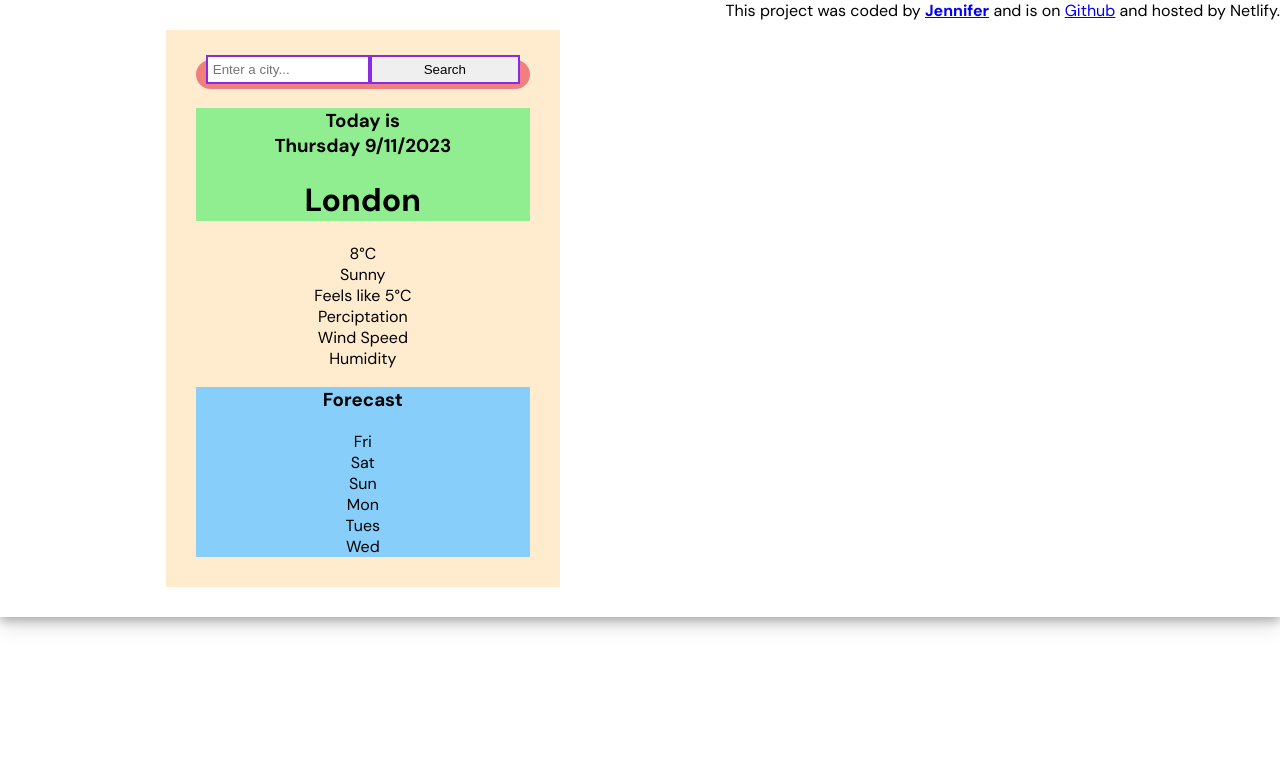
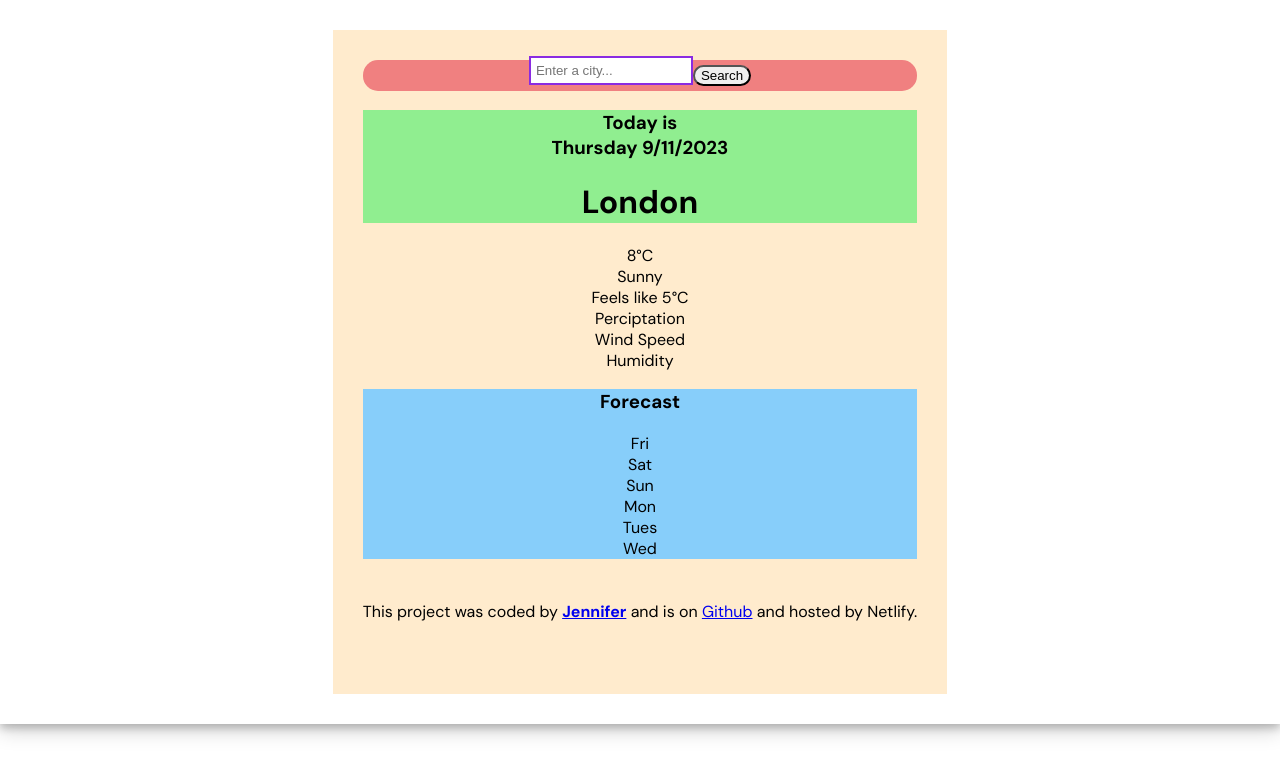
Before and after one commit to jennyweic/weather-app-vanilla, a website: page index.html in a window 1280 px wide. Drawn offline with Linux system fonts and the light colour scheme.

Commit message:
Updated Footer - bring into the main

```diff
--- a/index.html
+++ b/index.html
@@ -16,7 +16,7 @@
     <div>
       <form id="search-function">
         <input type="text" placeholder="Enter a city..." id="form-input" textarea="focus"/>
-        <input type="submit" value="Search" id="form-input" />
+        <input type="submit" value="Search" id="search-button" />
       </form>
     </div>
 </header>
@@ -66,9 +66,8 @@
           </div>
         </div>
       </div>
-    </div>
-      </main>
-
+ <br>
+   <br>
   <footer>
     This project was coded by
     <strong
@@ -79,6 +78,12 @@
     and is on <a href="https://github.com/jennyweic">Github</a> and hosted by
     Netlify.
   </footer>
+  <br>
+   <br>
+    </div>
+      </main>
+
+
   </div>
     </body>
 </html>
```
